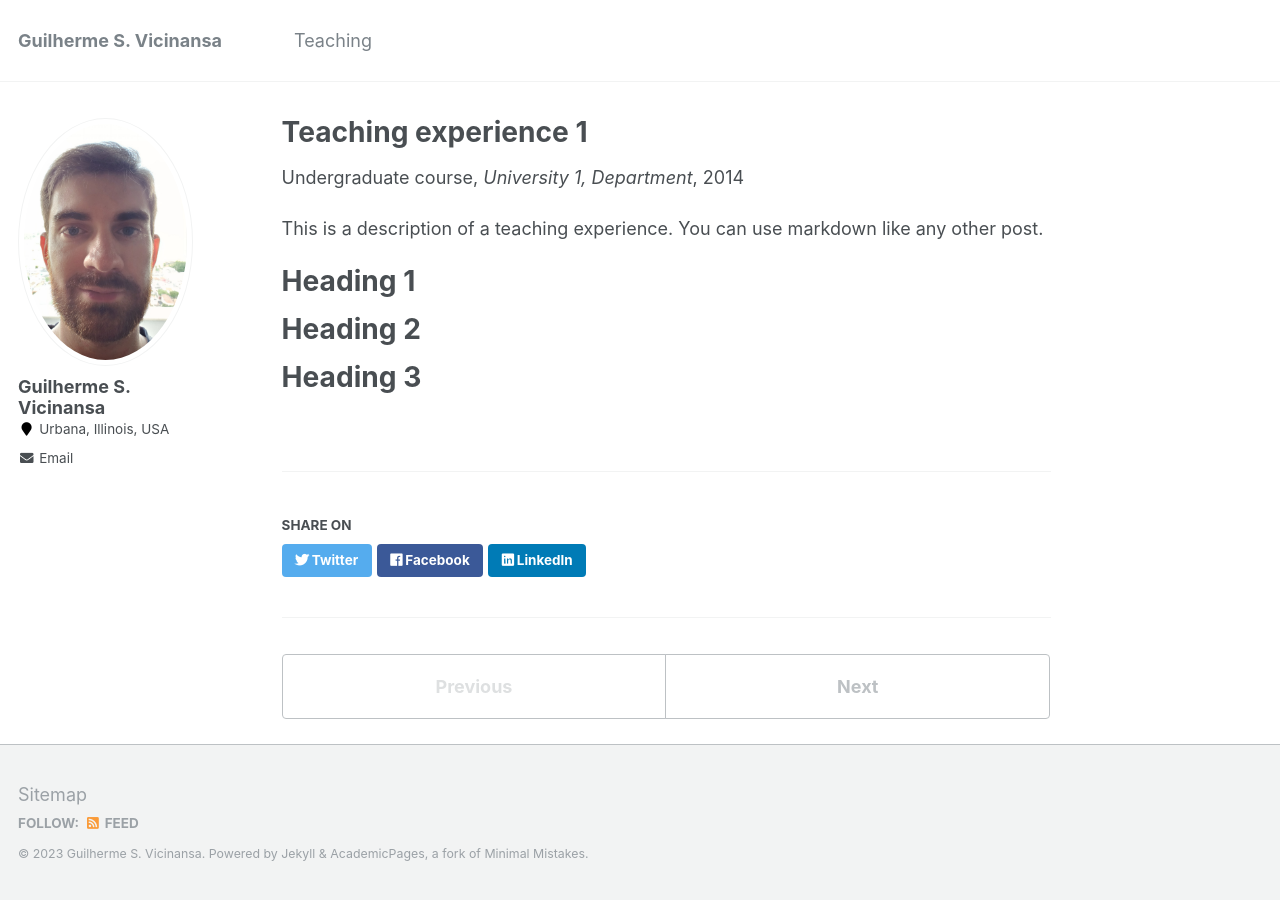
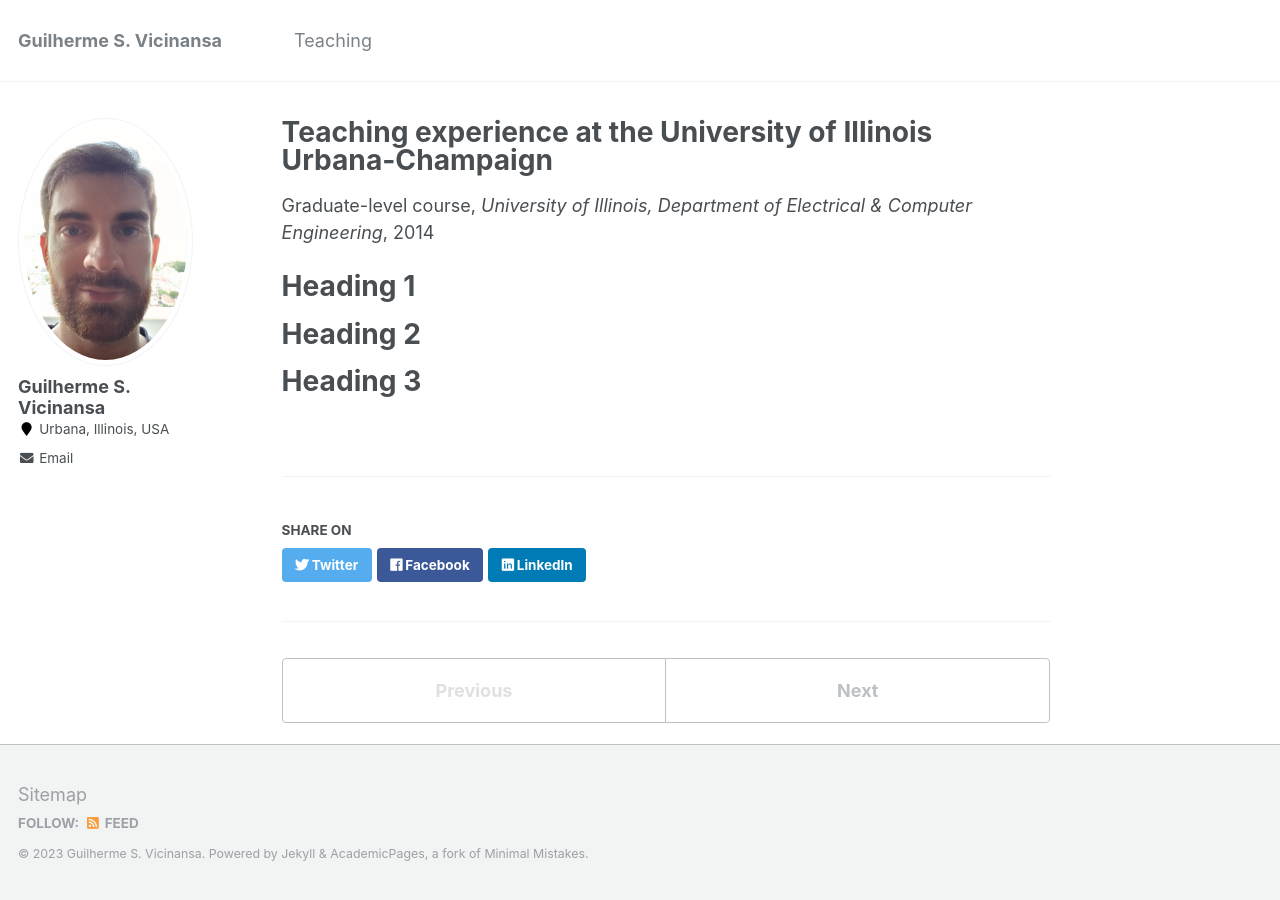
Before and after one commit to Vicinansa/vicinansa.github.io, a Jekyll site: the page built from _teaching/2014-spring-teaching-1.md, in a window 1280 px wide. Built offline with Jekyll 4.4.1, drawn with Linux system fonts in a browser that asks for light colours.

Commit message:
Update 2014-spring-teaching-1.md
Test (partial)

```diff
--- a/_teaching/2014-spring-teaching-1.md
+++ b/_teaching/2014-spring-teaching-1.md
@@ -1,14 +1,13 @@
 ---
-title: "Teaching experience 1"
+title: "Teaching experience at the University of Illinois Urbana-Champaign"
 collection: teaching
-type: "Undergraduate course"
+type: "Graduate-level course"
 permalink: /teaching/2014-spring-teaching-1
-venue: "University 1, Department"
+venue: "University of Illinois, Department of Electrical & Computer Engineering"
 date: 2014-01-01
-location: "City, Country"
+location: "Urbana, Illinois, USA"
 ---
 
-This is a description of a teaching experience. You can use markdown like any other post.
 
 Heading 1
 ======
```
